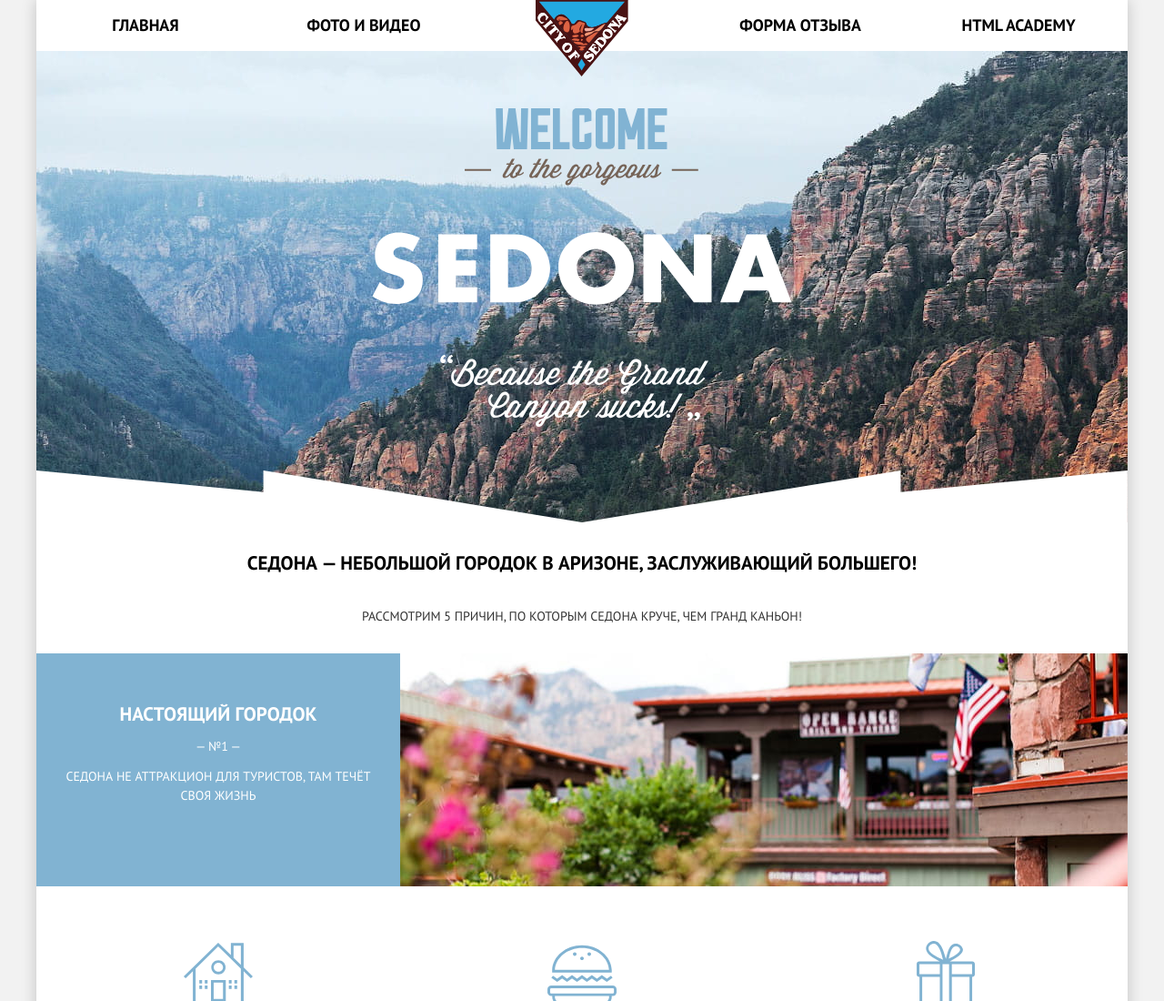
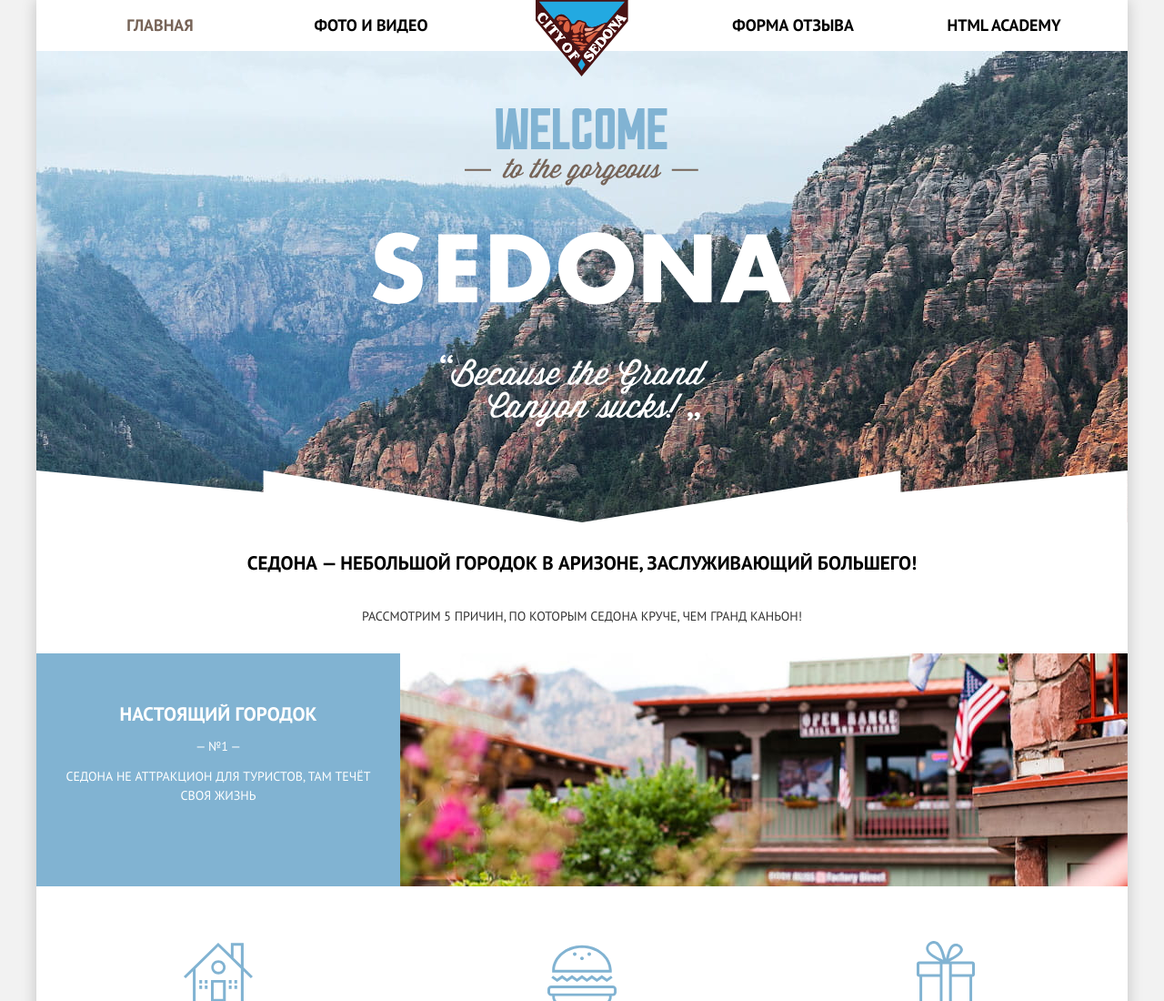
Before and after one commit to AlexanderBaschuk/html-school-2021, a website: page index.html in a window 1280 px wide. Shown: the top 1100 px of the page at 91% size. Drawn offline with Linux system fonts and the light colour scheme.

Commit message:
Nav menu styles

```diff
--- a/index.html
+++ b/index.html
@@ -13,8 +13,8 @@
     <header class="header">
       <nav class="header__nav-menu">
         <ul class="header__menu-list">
-          <li class="header__menu-item">
-            <a class="header__menu-link">Главная</a>
+          <li class="header__menu-item header__menu-item--current">
+            <a class="header__menu-link header__menu-link--current">Главная</a>
           </li>
           <li class="header__menu-item">
             <a class="header__menu-link" href="#">Фото и видео</a>
--- a/styles/blocks/header.css
+++ b/styles/blocks/header.css
@@ -134,6 +134,7 @@
   transform: translate(-50%, -50%) rotate(-45deg);
 }
 
+/* Tablet */
 @media (min-width: 768px) {
   .menu-visible .header__logo-link {
     visibility: visible;
@@ -142,14 +143,18 @@
   .header__menu-list {
     visibility: visible;
     position: static;
+    padding: 0 20px;
     display: flex;
     background-color: #fff;
     z-index: 0;
   }
 
   .header__menu-item {
+    position: static;
+    display: flex;
+    align-items: center;
+    justify-content: center;
     background-color: #fff;
-    position: relative;
     height: 56px;
     width: 20%;
   }
@@ -164,9 +169,28 @@
 
   .header__menu-link {
     color: #000;
+    display: inline-block;
+    height: auto;
+    width: auto;
+  }
+
+  .header__menu-link:active {
+    opacity: 0.3;
+  }
+
+  .header__menu-link--current {
+    color: #766357 !important;
+    opacity: 1 !important;
   }
 
   .header__toggle-menu-button {
     display: none;
   }
 }
+
+/* Tablet */
+@media (min-width: 1200px) {
+  .header__menu-link:hover:not(:active) {
+    color: #81b3d2;
+  }
+}
```
Lines whose indentation alone changed are shown as unchanged.
